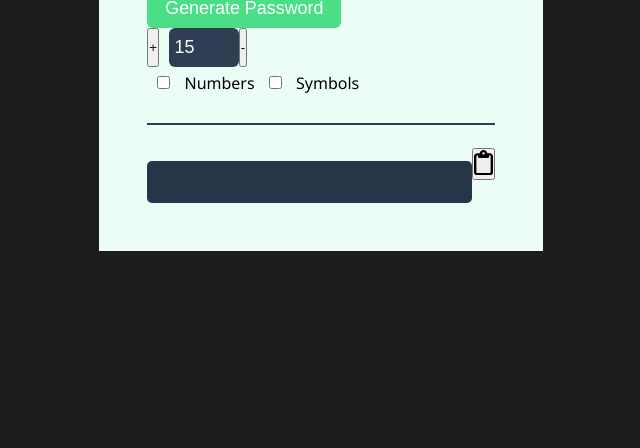
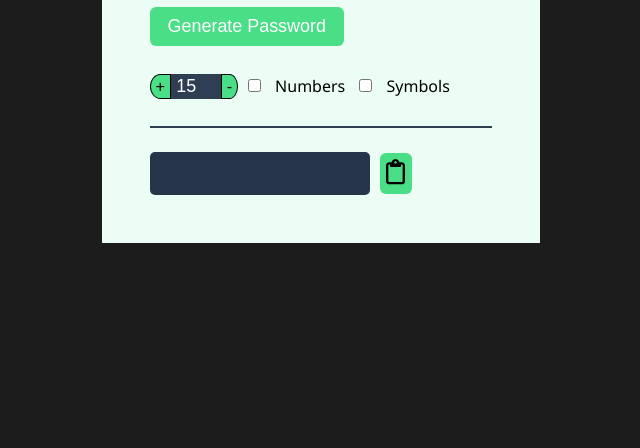
Before and after one commit to wahibq/Random-password-generator, a plain HTML site: page index.html in a window 1280 px wide. Shown: the part 352-800 px from the top of the page, without its empty margins (319-959 px from the left). Drawn offline with Linux system fonts and the light colour scheme.

Commit message:
some stylings added

```diff
--- a/style.css
+++ b/style.css
@@ -34,7 +34,7 @@ body {
     color: grey;
     font-weight: lighter;
 }
-.btn-section {
+.filter-wrapper {
     display: flex;
     margin-top: 1.5em;
     align-items: center;
@@ -46,18 +46,32 @@ body {
     background-color: var(--green);
     color: white;
     border-style: none;
+    margin-top: 10px;
 }
-.gnr-and-increment-btn {
-    display: flex;
+input[type="number"] {
+    -moz-appearance: textfield;
 }
 #num-renderer {
     background-color: #2f3e53;
     color: white;
     font-size: 1.12em;
-    padding: 0.5em 0.3em;
+    padding: 0.125em 0.3em;
     border: none;
-    border-radius: 6px;
-    margin-left: 10px;
+    width: 50px;
+}
+#increment-btn{
+    border-top-left-radius: 50%;
+    border-bottom-left-radius: 50%;
+}
+#decrement-btn{
+    border-top-right-radius: 50%;
+    border-bottom-right-radius: 50%;
+}
+#increment-btn, #decrement-btn{
+    background-color: var(--green);
+    border: 1px solid;
+    padding: 0.125em 0.3em;
+    font-size: 1.01em;
 }
 #has-numbers,
 #has-symbols,
@@ -70,13 +84,23 @@ hr {
     border-style: none;
     background-color: #2f3e53;
 }
+.result-sec{
+    margin-top: 1.5em;
+}
+.result-sec > button{
+    margin-left: 10px;
+    padding: .5em;
+    background-color: var(--green);
+    border-radius: 6px;
+    border: none;
+}
 #password-display {
-    margin-top: 1.5em;
     background-color: #273549;
     border-style: none;
     border-radius: 5px;
     font-size: 1.5em;
     padding: 0.3em;
+    width: 220px;
     color: var(--green);
 }
 @media screen and (max-width: 790px) {
@@ -84,14 +108,12 @@ hr {
         height: 90vh;
     }
     .main-content {
-        width: 90vw;
+        max-width: 90vw;
     }
     .main-wrapper {
         margin: 1.35em;
     }
-    .btn-section {
-        display: flex;
-        margin-top: 1.5em;
+    .filter-wrapper {
         align-items: flex-start;
         flex-direction: column;
     }
```
